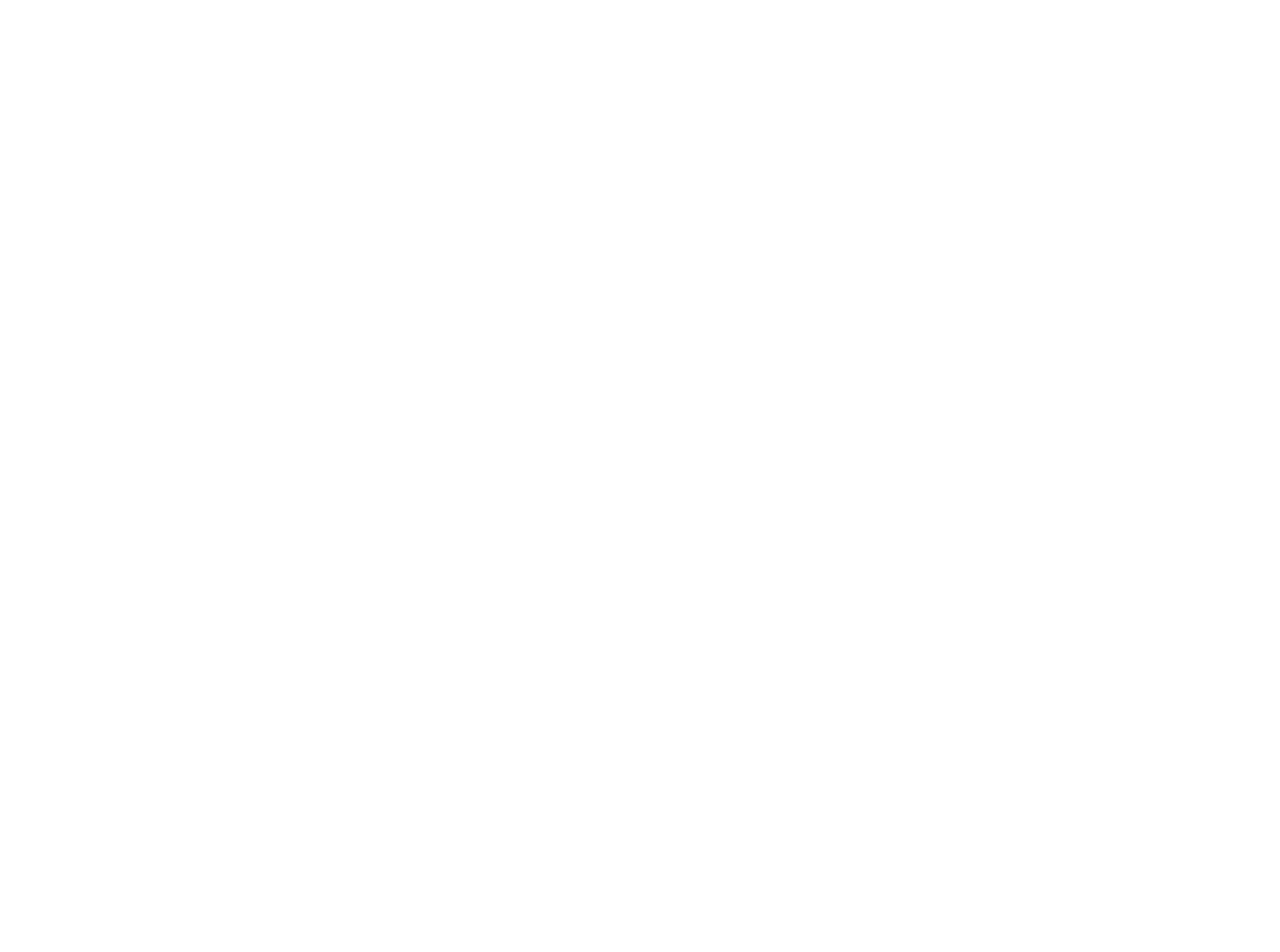
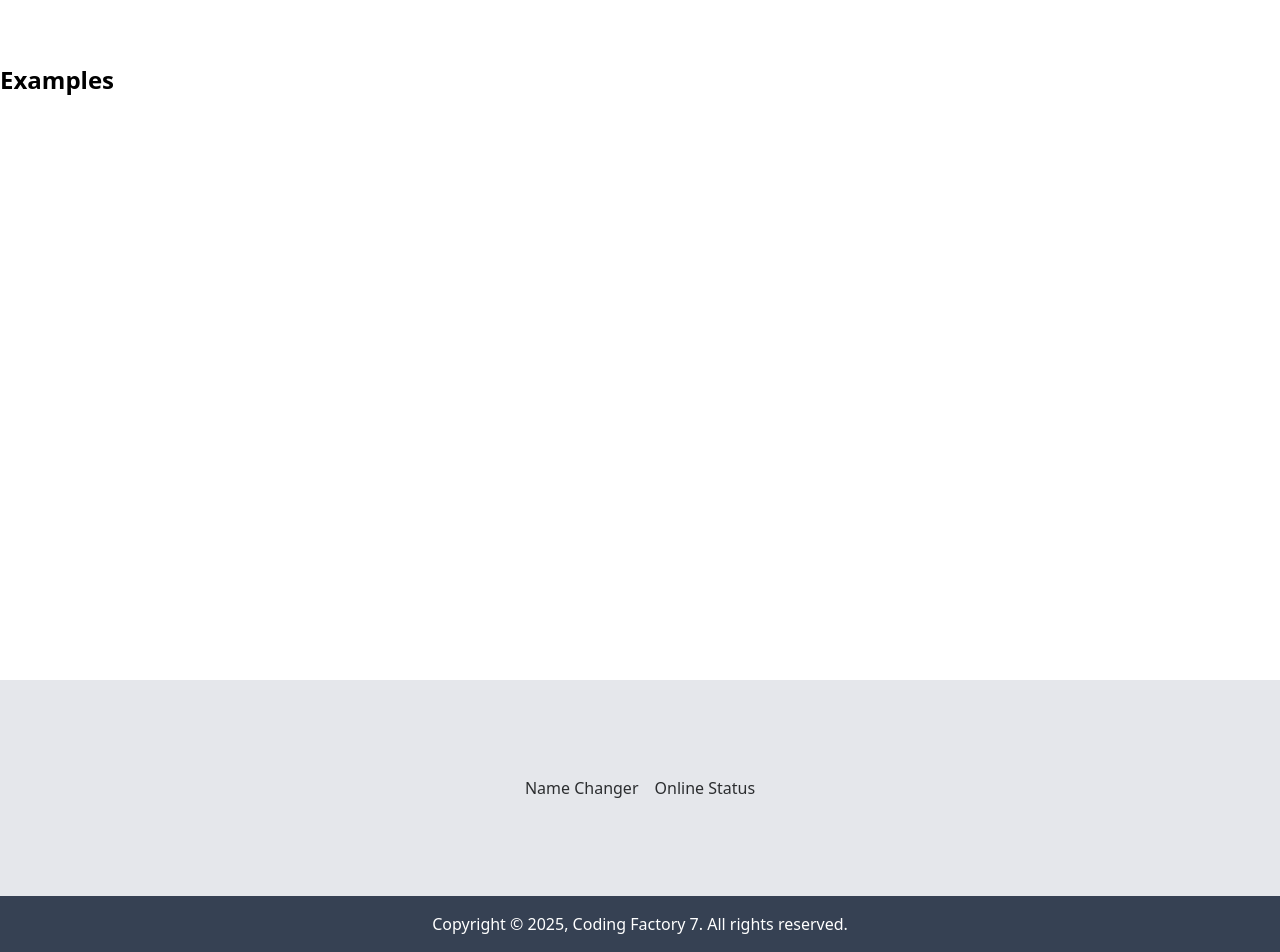
Before and after one commit to dionysisvossos/cf7-components-intro, a React (Vite) app: page /examples in a window 1280 px wide. Shown: the part 176-1128 px from the top of the page. Before the commit the page ends 800 px from the top, so only its background shows below. Built offline with nearby package versions, Linux system fonts and the light colour scheme.

Commit message:
feat: new examples page/section/routes

```diff
--- a/src/App.tsx
+++ b/src/App.tsx
@@ -24,6 +24,9 @@
 import OnlineStatusPage from "./pages/OnlineStatusPage.tsx";
 import UserPage from "./pages/UserPage";
 import RouterLayout from "./components/RouterLayout.tsx";
+import ExamplesPage from "./pages/ExamplesPage.tsx";
+import RouterExamplesLayout from "./components/RouterExamplesLayout.tsx";
+
 
 
 
@@ -62,26 +65,30 @@
         {/*</Layout>*/}
 
         <BrowserRouter>
-            {/*<Layout>*/}
             <Routes>
-                <Route element={<RouterLayout />} >
+                <Route element={<RouterLayout />}>
+                    {/*<Route path="/" element={<HomePage />}/>*/}
                     <Route index element={<HomePage />}/>
+                    <Route path="users/:userId" element={<UserPage />}/>
+                    <Route path="users" element={<UserPage />}/>
                 </Route>
 
+                {/*<Route path="examples?" >*/}
+                <Route path="examples"  element={<RouterExamplesLayout/>}>
+                    <Route index element={<ExamplesPage/>}/>
+                    <Route path="name-changer" element={<NameChangerPage/>}/>
+                    <Route path="online-status" element={<OnlineStatusPage/>}/>
+                </Route>
 
-                {/*<Route path="example/name-changer" element={<NameChangerPage />}/>*/}
-                {/*<Route path="example/online-status" element={<NameChangerPage />}/>*/}
-
-                <Route path="examples?">
-                    <Route path="name-changer" element={<NameChangerPage />} />
-                    <Route path="online-status" element={<OnlineStatusPage />} />
-                </Route>
                 <Route path="users/:userId" element={<UserPage />}/>
                 <Route path="users" element={<UserPage />}/>
-                {/*<Route path="files/*" element={<FilePage />}/>*/}
+                {/*<Route path="files/*" element={<FilePage/>}/>*/}
+                PATH: https://example.com/users/125/name/nick
+                QUERY: https://example.com/users?id=125&name=Nick
+                https://www.skroutz.gr/c/3074/pagomixanes/f/891854_891908_1066530/trima-epagelmatiki-101-200.html?price_max=3200.0&price_min=1400.001
             </Routes>
-            {/*</Layout>*/}
         </BrowserRouter>
+
     </>
   )
 }
--- /dev/null
+++ b/src/components/ExamplesSection.tsx
@@ -0,0 +1,32 @@
+import {NavLink} from "react-router"
+const ExamplesSection = () => {
+    return (
+        <>
+            <div className="bg-gray-200 py-24">
+                <ul className="container mx-auto flex justify-center space-x-4">
+                    <li>
+                        {/*<NavLink to="/examples/name-changer">Name Changer</NavLink>*/}
+                        <NavLink
+                            to="/examples/name-changer"
+                            className={({isActive}) =>
+                                isActive ? "text-cf-dark-red underline underline-offset-4" : "text-cf-gray" }
+                        >
+                            Name Changer
+                        </NavLink>
+                    </li>
+                    <li>
+                        {/*<Link to="/examples/online-status">Online Status</Link>*/}
+                        <NavLink
+                            to="/examples/online-status"
+                            className={({isActive}) =>
+                                isActive ? "text-cf-dark-red underline underline-offset-4" : "text-cf-gray" }
+                        >
+                            Online Status
+                        </NavLink>
+                    </li>
+                </ul>
+            </div>
+        </>
+    )
+}
+export default ExamplesSection;
--- /dev/null
+++ b/src/components/RouterExamplesLayout.tsx
@@ -0,0 +1,19 @@
+import {Outlet} from "react-router";
+import HeaderResponsive from "./HeaderResponsive.tsx";
+import Footer from "./Footer.tsx";
+import ExamplesSection from "./ExamplesSection.tsx";
+
+const RouterExamplesLayout = () => {
+    return (
+        <>
+            <HeaderResponsive />
+            <div className="container mx-auto min-h-[95vh] pt-24">
+                <Outlet />
+            </div>
+            <ExamplesSection/>
+            <Footer/>
+        </>
+    )
+}
+
+export default RouterExamplesLayout;
--- /dev/null
+++ b/src/pages/ExamplesPage.tsx
@@ -0,0 +1,15 @@
+import {useEffect} from 'react';
+
+const ExamplesPage = () => {
+
+    useEffect(()=>{
+        document.title = 'Examples';
+    }, []);
+
+    return (
+        <>
+            <h1 className="text-2xl font-bold mt-12">Examples</h1>
+        </>
+    )
+}
+export default ExamplesPage;
```
